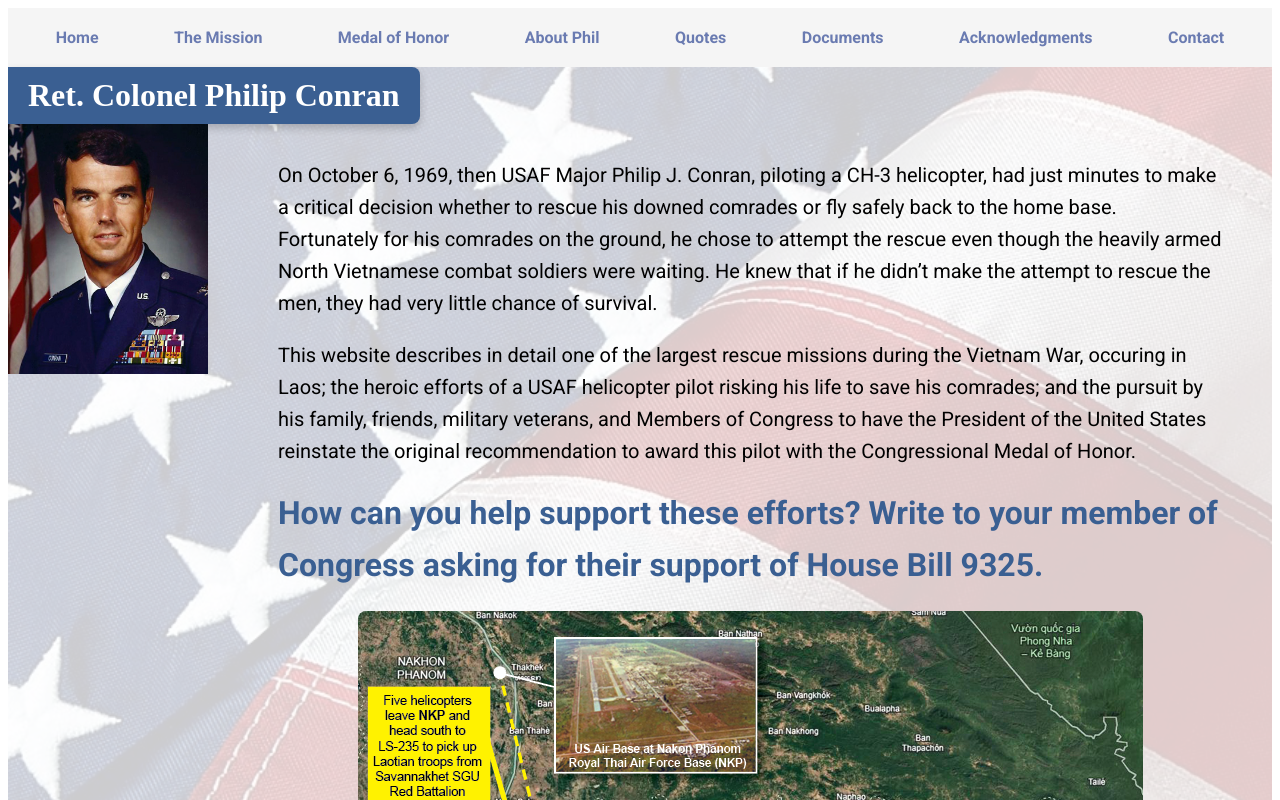
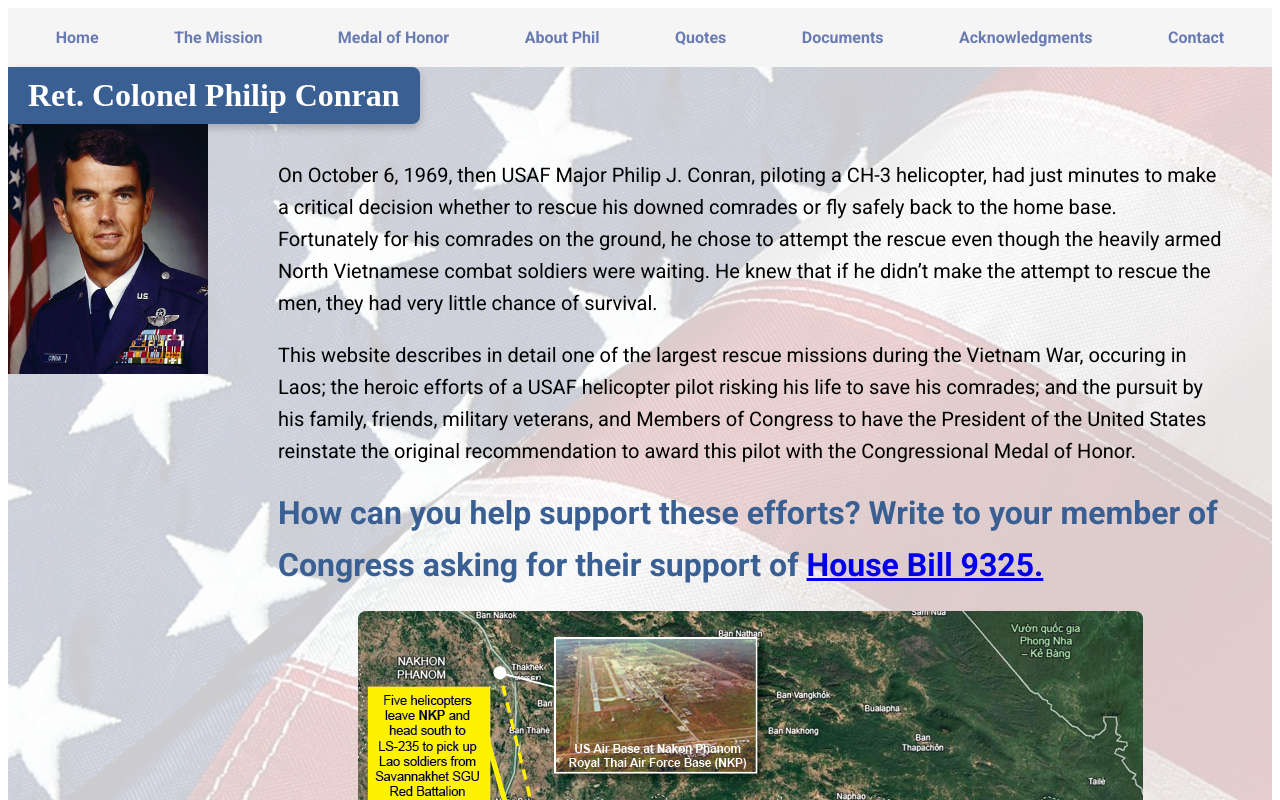
Before and after one commit to rgholway/MedalOfHonor, a Next.js app: page / in a window 1280 px wide. Shown: the top 800 px of the page. Built offline with nearby package versions, Linux system fonts and the light colour scheme.

Commit message:
Final final

```diff
--- a/components/linkOut.js
+++ b/components/linkOut.js
@@ -2,11 +2,13 @@ import { FontAwesomeIcon } from '@fortawesome/react-fontawesome';
 import { faDownload } from '@fortawesome/free-solid-svg-icons';
 import styles from "../styles/Home.module.css"
 
-function LinkOut({ link, linkDescription, text }) {
+function LinkOut({ link, linkDescription, text, hasDownload = true }) {
   return (
     <a target="_blank" href={link} alt={linkDescription} >
       {text}
-      <FontAwesomeIcon icon={faDownload} style={{ marginLeft: '8px' }} />
+      {hasDownload && (
+        <FontAwesomeIcon icon={faDownload} style={{ marginLeft: '8px' }} />
+      )}
     </a>
   )
 }
--- a/pages/acknowledgments.js
+++ b/pages/acknowledgments.js
@@ -134,6 +134,8 @@ function Acknowledgments() {
             US Army Col. Fred J. Borch (Ret)
             <br />
             Judge Advocate General Corps
+            <br />
+            President, Orders and Medals Society of America
           </p>
           <p>
             Thomas Leo Briggs (Ret)
@@ -162,9 +164,7 @@ function Acknowledgments() {
             Military Order of the Purple Heart
           </p>
           <p>
-            Edward J. Dewey (Ret)
-            <br />
-            Colonel, USA
+            US Army Col. Edward J. Dewey (Ret)
           </p>
           <p>
             USAF MG Donald G. Hard (Ret)
--- a/pages/index.js
+++ b/pages/index.js
@@ -1,8 +1,9 @@
 import Links from '../components/Links';
 import styles from '../styles/Home.module.css';
 import PapaPhilPhoto from "../public/assets/images/youngPhil.jpeg"
-import FlightMap from "../public/assets/images/FlightMapUpdate.png"
+import FlightMap from "../public/assets/images/flightmap.png"
 import Image from 'next/image';
+import LinkOut from '../components/linkOut';
 
 export default function Home() {
   return (
@@ -35,14 +36,19 @@ export default function Home() {
                 award this pilot with the Congressional Medal of Honor.
               </p>
               <h1 style={{ textAlign: "left" }}>
-                How can you help support these efforts? Write to your member of Congress asking for their support of House Bill 9325.
+                How can you help support these efforts? Write to your member of Congress asking for their support of <LinkOut
+                  link="/assets/docs/bill9325.pdf"
+                  linkDescription="houseBill"
+                  text="House Bill 9325."
+                  hasDownload={false}
+                />
               </h1>
               <Image
                 src={FlightMap}
                 className={styles.containerImage}
                 alt="Photo of Philip Conran"
               />
-              <p>US Air Base at Nakon Phanom Royal Thai Air Force Base (NKP) in Thailand was the home base where the US conducted irregular warfare operations along the Ho Chi Minh Trial in Laos. The mission, which included five helicopters left this base and headed south to the Airstrip (LS-235) just north of the city Xeno, where they picked up the Laotian troops from the Savannakhet SGU Red Battalion and flew to a landing zone at the Moung Phine Airstrip (LS-300).</p>
+              <p>US Air Base at Nakon Phanom Royal Thai Air Force Base (NKP) in Thailand was the home base where the US conducted irregular warfare operations along the Ho Chi Minh Trial in Laos. The mission, which included five helicopters left this base and headed south to the Airstrip (LS-235) just north of the city Xeno, where they picked up the Lao soldiers from the Savannakhet SGU Red Battalion and flew to a landing zone at the Moung Phine Airstrip (LS-300).</p>
               <p>
                 Moung Phine (spelled now Muang Phin) was a pivotal location along routes 9 and 23 and the Xe Chon River near Xepon (Tchepone), which was a short distance from the Ho Chi Minh Trail. Xepon was a primary transit center between the Ho Chi Minh Trail and route 9 which is only about 25 miles to the South Vietnam border.
               </p>
```
Also changed, not shown: public/assets/images/flightmap.png.
